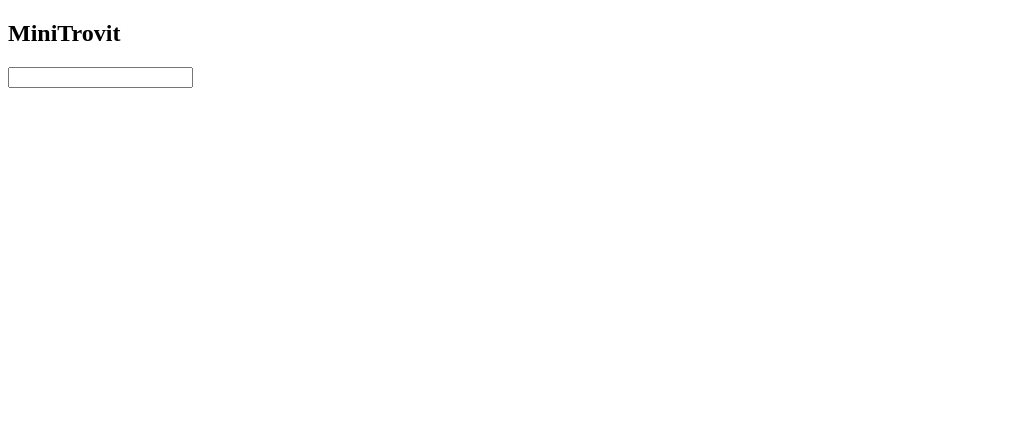
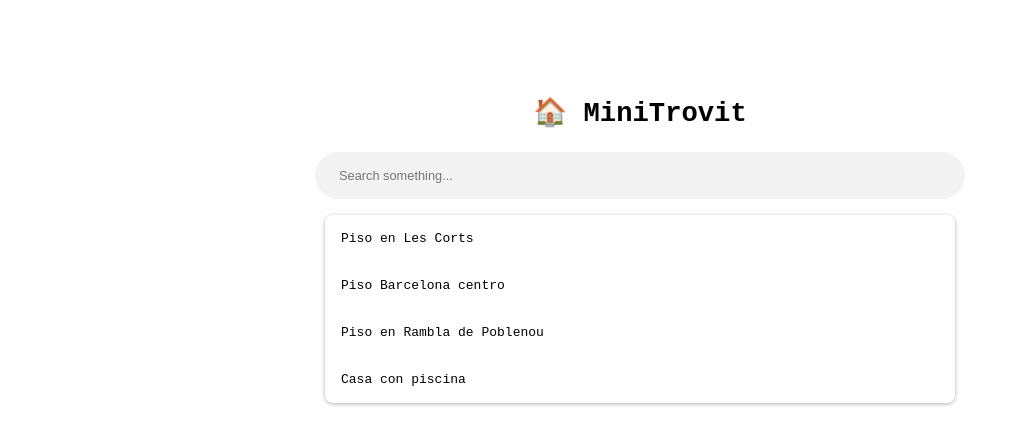
Before and after one commit to alexhoma/react-profiler-tool, a React app: page / in a window 1280 px wide. Shown: the whole page, without its empty margins (0-1012 px from the left). Built offline with nearby package versions, Linux system fonts and the light colour scheme.

Commit message:
styles: adds some cool google-like style

```diff
--- a/src/index.html
+++ b/src/index.html
@@ -3,6 +3,46 @@
   <head>
     <meta charset=”utf-8" />
     <title>React Parcel Demo</title>
+    <style>
+      body {
+        font-family: monospace;
+        margin: 0;
+      }
+      section {
+        max-width: 650px;
+        margin: 0 auto;
+      }
+      h1 {
+        text-align: center;
+        font-size: 1.7rem;
+        margin-top: 6rem;
+      }
+      input {
+        font-size: 0.8rem;
+        width: 100%;
+        border-radius: 5rem;
+        border: none;
+        padding: 1rem 1.5rem;
+        box-sizing: border-box;
+        outline: none !important;
+        background: #f3f3f3;
+      }
+      input:hover {
+        background: #e7e7e7;
+      }
+      ul {
+        padding: 0;
+        border-radius: 0.5rem;
+        margin: 1rem auto 0;
+        border: none;
+        box-shadow: 0px 1px 4px 0px #b1b1b1;
+        width: calc(100% - 20px);
+      }
+      li {
+        padding: 1rem;
+        list-style: none;
+      }
+    </style>
   </head>
   <body>
     <div id="app"></div>
--- a/src/index.js
+++ b/src/index.js
@@ -2,7 +2,13 @@
 import { render } from "react-dom";
 
 function SearchBox({ onChange }) {
-  return <input type="text" onChange={e => onChange(e)} />;
+  return (
+    <input
+      type="text"
+      placeholder="Search something..."
+      onChange={e => onChange(e)}
+    />
+  );
 }
 
 function Result({ hits }) {
@@ -13,7 +19,7 @@
   return (
     <ul>
       {hits.map(hit => (
-        <li>{hit}</li>
+        <li key={`${hit}-hit`}>{hit}</li>
       ))}
     </ul>
   );
@@ -21,7 +27,12 @@
 
 class MiniTrovit extends React.Component {
   state = {
-    hits: []
+    hits: [
+      "Piso en Les Corts",
+      "Piso Barcelona centro",
+      "Piso en Rambla de Poblenou",
+      "Casa con piscina"
+    ]
   };
 
   onUserSearch = e => {
@@ -31,7 +42,7 @@
   render() {
     return (
       <section>
-        <h1>MiniTrovit</h1>
+        <h1>🏠 MiniTrovit</h1>
         <SearchBox onChange={this.onUserSearch} />
         <Result hits={this.state.hits} />
       </section>
```
Also changed, not shown: 1 other file.
